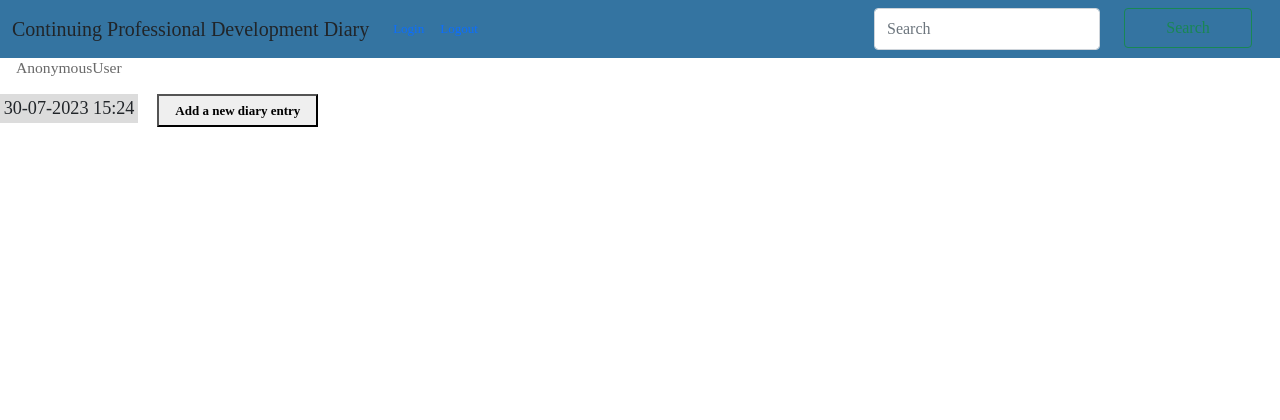
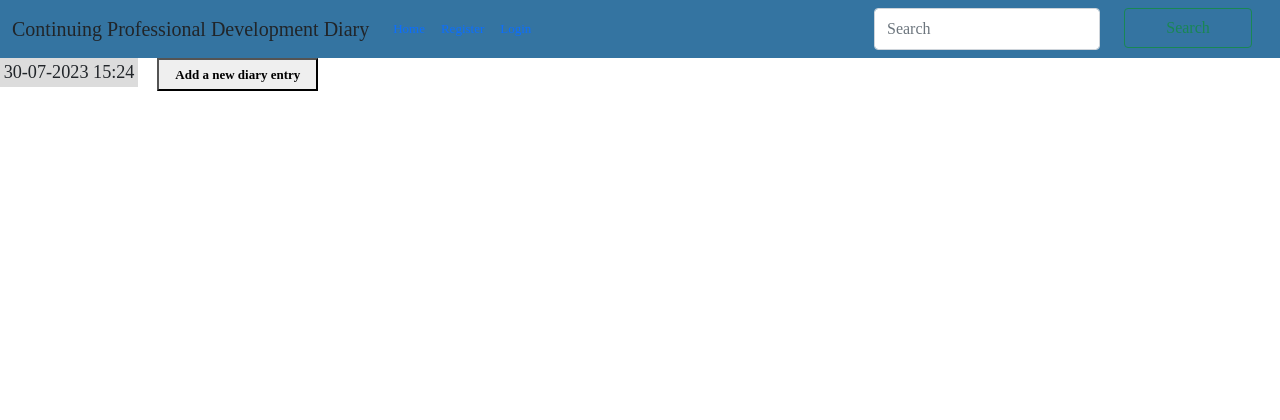
Before and after one commit to DaveTrev/p4-Django-diary, a Django app: page / in a window 1280 px wide. Shown: the top 420 px of the page. Run offline with Django 3.2, Linux system fonts and the light colour scheme; data that the repository does not hold is empty; some web fonts are replaced.

Commit message:
added logout login register links to navbar

```diff
--- a/cpddiary/templates/cpddiary/base.html
+++ b/cpddiary/templates/cpddiary/base.html
@@ -28,12 +28,21 @@
           </button>
           <div class="collapse navbar-collapse" id="navbarSupportedContent">
             <ul class="navbar-nav me-auto mb-2 mb-lg-0">
-              <li class="nav-item">
-                <a class="nav-link active" aria-current="page" href="#">Login</a>
-              </li>
-              <li class="nav-item">
-                <a class="nav-link" href="#">Logout</a>
-              </li>
+                <li class="nav-item">
+                    <a class="nav-link active" aria-current="page" href="{% url 'entry-list' %}">Home</a>
+                </li>
+                {% if user.is_authenticated %}
+                <li class="nav-item">
+                    <a class="nav-link" href="{% url 'account_logout' %}">Logout</a>
+                </li>
+                {% else %}
+                <li class="nav-item">
+                    <a class="nav-link" href="{% url 'account_signup' %}">Register</a>
+                </li>
+                <li class="nav-item">
+                    <a class="nav-link" href="{% url 'account_login' %}">Login</a>
+                </li>
+                {% endif %}
             </ul>
             <form class="d-flex" role="search">
               <input class="form-control me-2" type="search" placeholder="Search" aria-label="Search">
--- a/cpddiary/templates/cpddiary/entry_list.html
+++ b/cpddiary/templates/cpddiary/entry_list.html
@@ -2,7 +2,6 @@
 
 {% block content %}
 <!-- Bootstrap form goes here! -->
-<p>{{ request.user }}</p>
 
 <article>
     <h2 class="mark">{% now "d-m-Y H:i" %}</em></h2>
```
